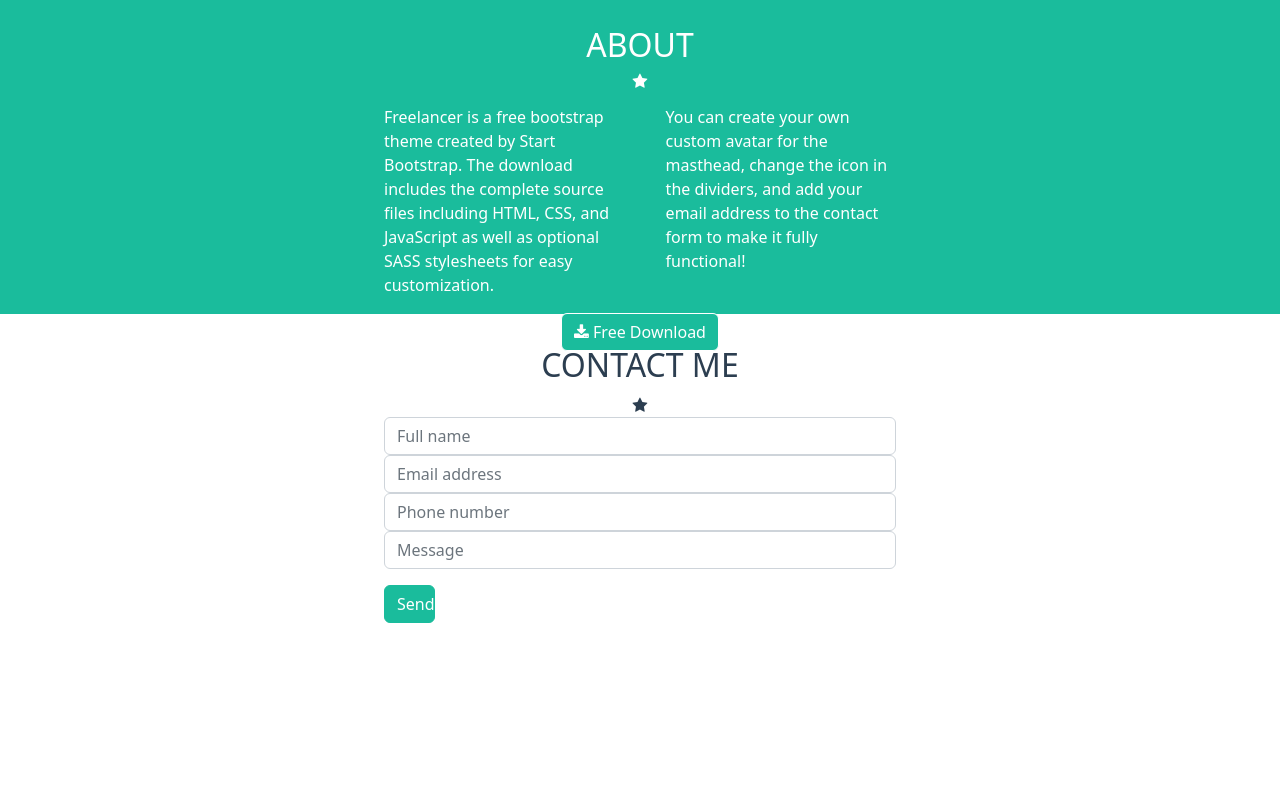
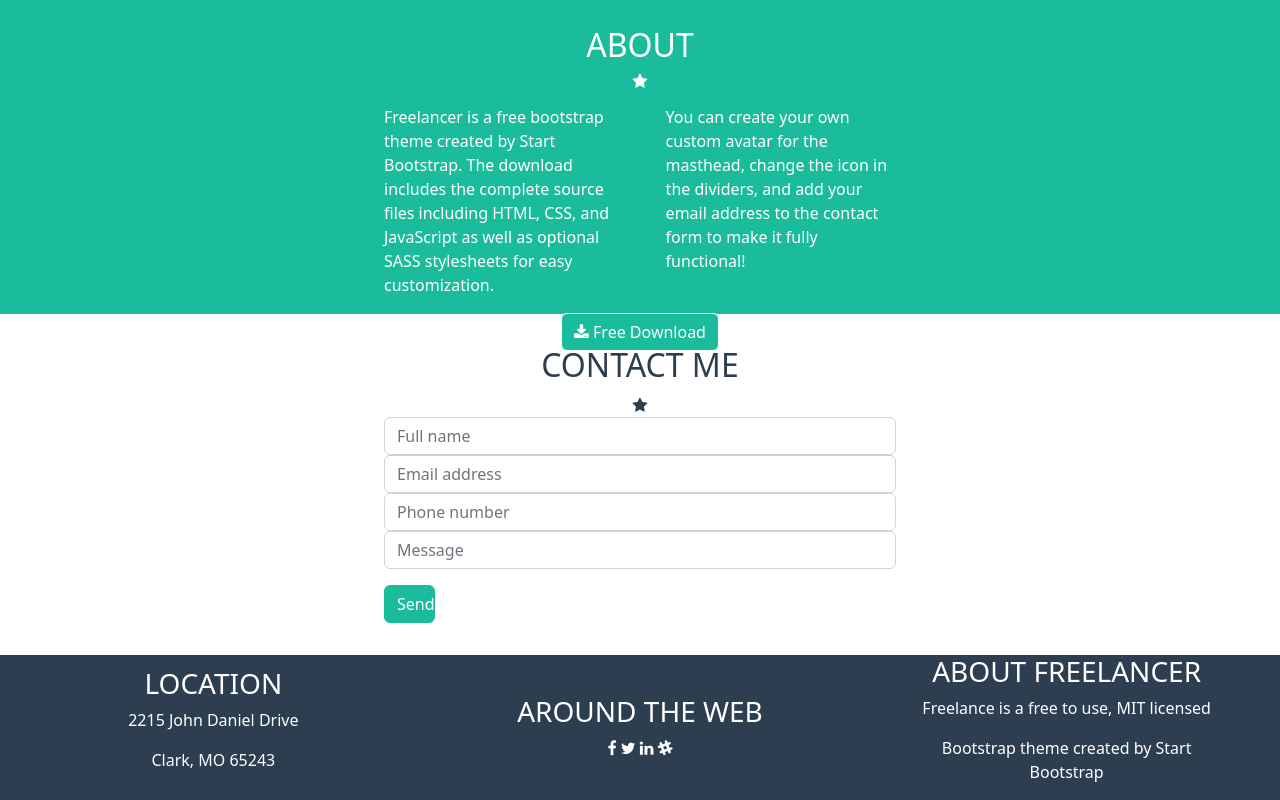
Before and after one commit to cousseaualban/Int-gration-Bootstrap, a plain HTML site: page index.html in a window 1280 px wide. Shown: the part 1360-2160 px from the top of the page. Before the commit the page ends 1983 px from the top, so only its background shows below. Drawn offline with nearby package versions, Linux system fonts and the light colour scheme.

Commit message:
TP Intégration Bootstrap v5

```diff
--- a/index.html
+++ b/index.html
@@ -97,6 +97,30 @@
             </div>
         </div>
     </section>
+    <!-- Fin section 4 -->
+
+    <!-- Début du footer-->
+    <footer class="footer">
+        <div class="location">
+            <h3>LOCATION</h3>
+            <p>2215 John Daniel Drive</p>
+            <p>Clark, MO 65243</p>
+        </div>
+        <div class="aroundTheWeb">
+            <h3>AROUND THE WEB</h3>
+            <div class="socialNetworks">
+                <i class="fa fa-facebook-f"></i>
+                <i class="fa fa-twitter"></i>
+                <i class="fa fa-linkedin"></i>
+                <i class="fa fa-slack"></i>
+            </div>
+        </div>
+        <div class="aboutFreelancer">
+            <h3>ABOUT FREELANCER</h3>
+            <p>Freelance is a free to use, MIT licensed</p>
+            <p>Bootstrap theme created by Start Bootstrap</p>
+        </div>
+    </footer>
 
 </body>
 
--- a/style.scss
+++ b/style.scss
@@ -106,6 +106,7 @@ body {
         padding-top: 4vh;
         text-align: center;
         color: #2C3E50;
+        padding-bottom: 4vh;
 
         .contentContact{
             width: 40%;
@@ -122,4 +123,26 @@ body {
             }
         }
     }
+
+    .footer{
+        background-color: #2C3E50;
+        color: #fff;
+        display: flex;
+        text-align: center;
+
+        .location{
+            width: 25%;
+            margin: auto;
+        }
+
+        .aroundTheWeb{
+            width: 25%;
+            margin: auto;
+        }
+
+        .aboutFreelancer{
+            width: 25%;
+            margin: auto;
+        }
+    }
 }
```
Also changed, not shown: style.css, 1 other file.
